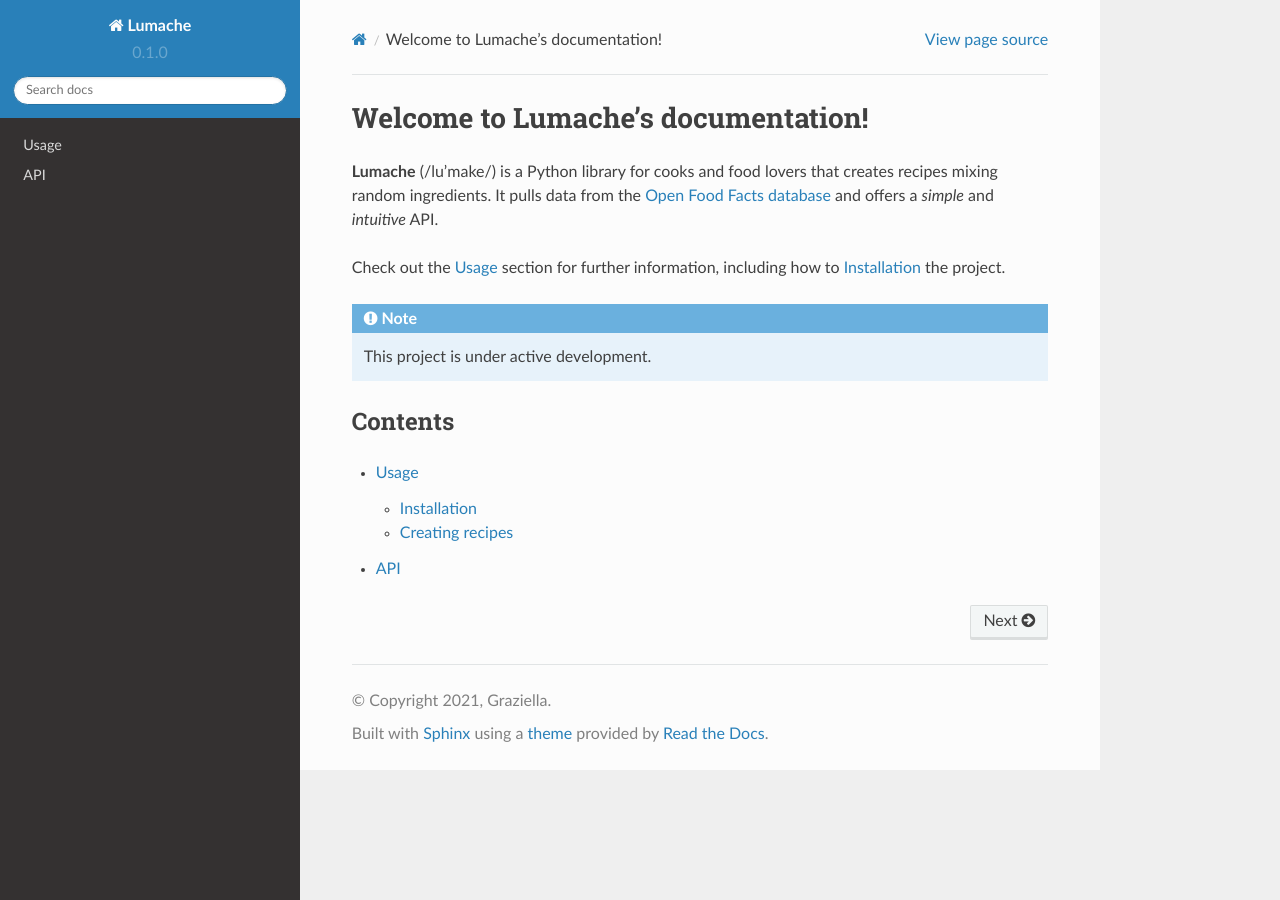
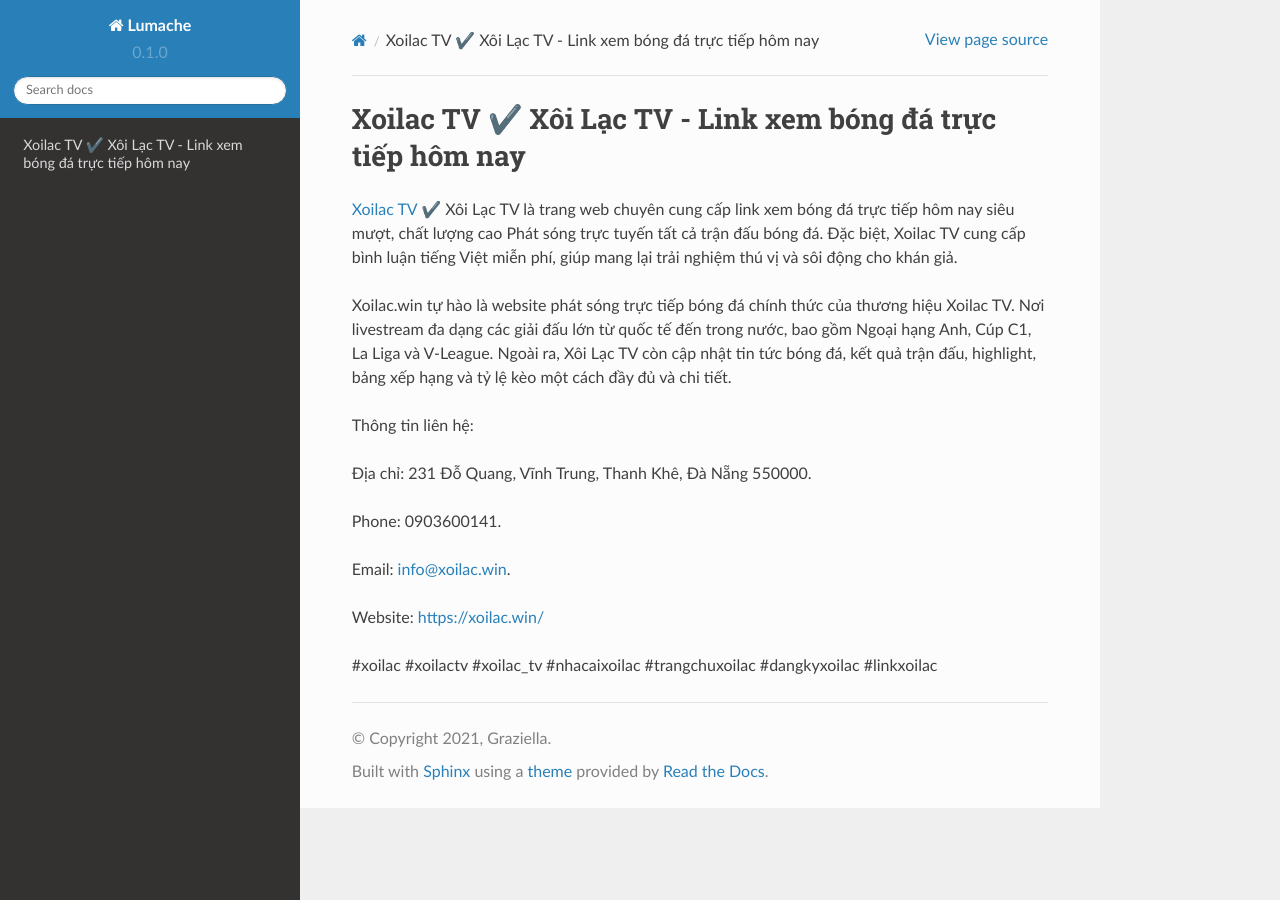
Before and after one commit to vanthanhtuan2022/xoilacwin, a Sphinx documentation site: the page built from docs/source/index.rst, in a window 1280 px wide. Built offline with Sphinx 7.4.7 and the Read the Docs theme 2.0.0, drawn with Linux system fonts in a browser that asks for light colours.

Commit message:
Update index.rst

```diff
--- a/docs/source/index.rst
+++ b/docs/source/index.rst
@@ -1,22 +1,18 @@
-Welcome to Lumache's documentation!
+Xoilac TV ✔️ Xôi Lạc TV - Link xem bóng đá trực tiếp hôm nay
 ===================================
 
-**Lumache** (/lu'make/) is a Python library for cooks and food lovers
-that creates recipes mixing random ingredients.
-It pulls data from the `Open Food Facts database <https://world.openfoodfacts.org/>`_
-and offers a *simple* and *intuitive* API.
+`Xoilac TV <https://xoilac.win/>`_ ✔️ Xôi Lạc TV là trang web chuyên cung cấp link xem bóng đá trực tiếp hôm nay siêu mượt, chất lượng cao Phát sóng trực tuyến tất cả trận đấu bóng đá. Đặc biệt, Xoilac TV cung cấp bình luận tiếng Việt miễn phí, giúp mang lại trải nghiệm thú vị và sôi động cho khán giả.
 
-Check out the :doc:`usage` section for further information, including
-how to :ref:`installation` the project.
+Xoilac.win tự hào là website phát sóng trực tiếp bóng đá chính thức của thương hiệu Xoilac TV. Nơi livestream đa dạng các giải đấu lớn từ quốc tế đến trong nước, bao gồm Ngoại hạng Anh, Cúp C1, La Liga và V-League. Ngoài ra, Xôi Lạc TV còn cập nhật tin tức bóng đá, kết quả trận đấu, highlight, bảng xếp hạng và tỷ lệ kèo một cách đầy đủ và chi tiết.
 
-.. note::
+Thông tin liên hệ:
 
-   This project is under active development.
+Địa chỉ: 231 Đỗ Quang, Vĩnh Trung, Thanh Khê, Đà Nẵng 550000.
 
-Contents
---------
+Phone: 0903600141.
 
-.. toctree::
+Email: info@xoilac.win.
 
-   usage
-   api
+Website: https://xoilac.win/
+
+#xoilac #xoilactv #xoilac_tv #nhacaixoilac #trangchuxoilac #dangkyxoilac #linkxoilac
```
